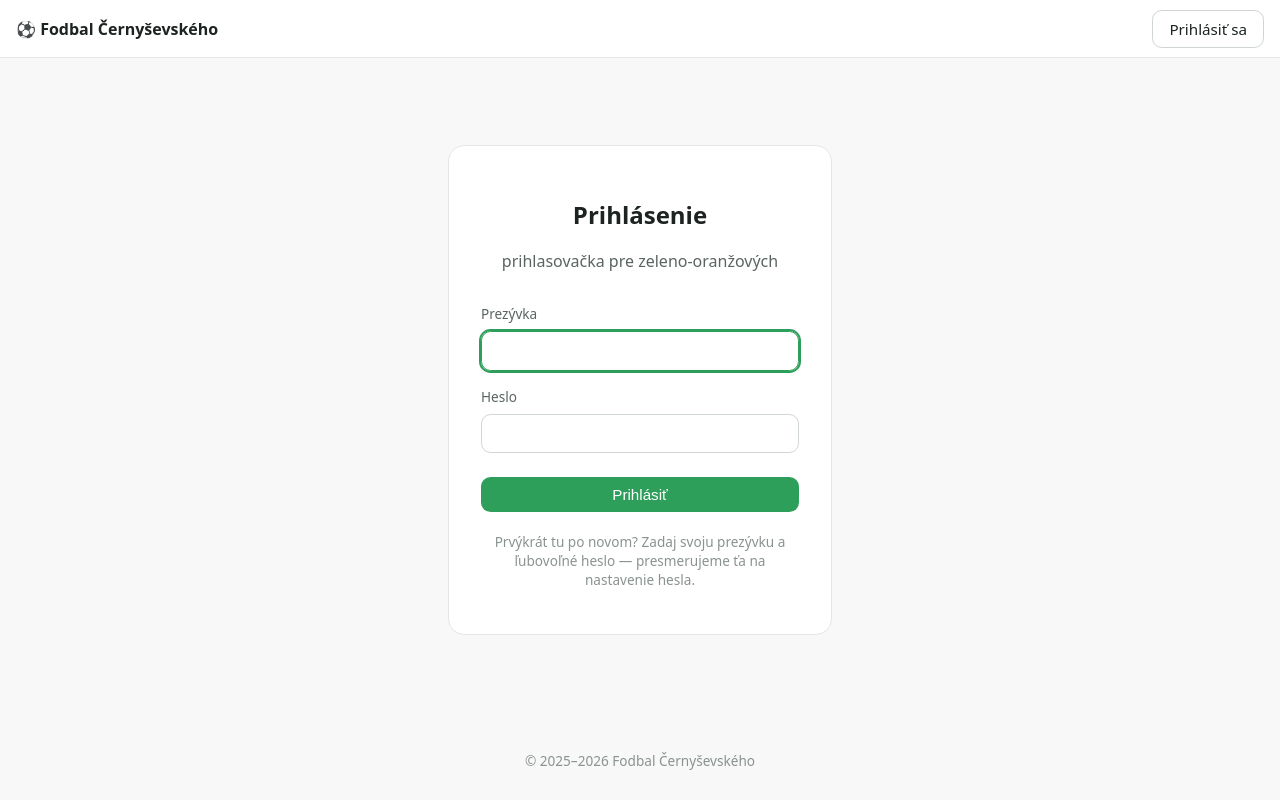
After one commit to bercik29/cernyfoot-v2, a Flask app: page /auth/login in a window 1280 px wide. The commit adds this page. Run offline with Flask 3, Linux system fonts and the light colour scheme.

Commit message:
Phase 2: auth & authorization
Claim-flow password auth per owner decision D3: migrated players set any
non-empty password on first login (argon2-hashed); no strength rules by
explicit choice; login rate limit (config LOGIN_RATELIMIT) as the sole
guardrail. Flask-Login sessions, CSRF enforced on every form, POST-only
logout, safe ?next= redirects, admin_required decorator, and an admin
password-reset that returns accounts to the unclaimed state. Guests are
records, not accounts (is_active=False). All auth events audit-logged.

27 tests passing; full claim flow also verified live with CSRF enabled.

Co-Authored-By: Claude Opus 4.8 <noreply@anthropic.com>

```diff
--- /dev/null
+++ b/app/auth/__init__.py
@@ -0,0 +1,5 @@
+from flask import Blueprint
+
+bp = Blueprint("auth", __name__, url_prefix="/auth")
+
+from . import routes  # noqa: E402,F401
--- /dev/null
+++ b/app/auth/forms.py
@@ -0,0 +1,23 @@
+"""Auth forms. Per owner decision D3 there are deliberately NO password-strength
+rules — any non-empty password is accepted; the login rate limit is the guardrail."""
+from flask_wtf import FlaskForm
+from wtforms import PasswordField, StringField
+from wtforms.validators import DataRequired, EqualTo
+
+
+class LoginForm(FlaskForm):
+    nickname = StringField("Prezývka", validators=[DataRequired(message="Zadaj prezývku.")])
+    password = PasswordField("Heslo", validators=[DataRequired(message="Zadaj heslo.")])
+
+
+class ClaimForm(FlaskForm):
+    password = PasswordField(
+        "Nové heslo", validators=[DataRequired(message="Heslo nemôže byť prázdne.")]
+    )
+    confirm = PasswordField(
+        "Heslo znova",
+        validators=[
+            DataRequired(message="Zopakuj heslo."),
+            EqualTo("password", message="Heslá sa nezhodujú."),
+        ],
+    )
--- /dev/null
+++ b/app/auth/routes.py
@@ -0,0 +1,106 @@
+"""Authentication: login, first-login claim flow (D3), logout, admin password reset.
+
+Flow: a migrated player has no password (`is_claimed == False`). On their first
+login attempt they are routed to the claim page, set any non-empty password
+(argon2-hashed), and are logged in. Admins can reset a password, which returns
+the account to the unclaimed state for re-claiming.
+"""
+from __future__ import annotations
+
+from flask import current_app, flash, redirect, render_template, request, url_for
+from flask_login import current_user, login_required, login_user, logout_user
+
+from ..extensions import db, limiter
+from ..models import Player
+from ..utils import admin_required, is_safe_url, log_action
+from . import bp
+from .forms import ClaimForm, LoginForm
+
+
+def _login_limit() -> str:
+    return current_app.config["LOGIN_RATELIMIT"]
+
+
+@bp.route("/login", methods=["GET", "POST"])
+@limiter.limit(_login_limit, methods=["POST"])
+def login():
+    if current_user.is_authenticated:
+        return redirect(url_for("main.index"))
+
+    form = LoginForm()
+    if form.validate_on_submit():
+        nickname = form.nickname.data.strip()
+        player = Player.query.filter_by(nickname=nickname).first()
+
+        if player is None or player.is_guest:
+            flash("Neznáma prezývka.", "error")
+        elif not player.is_claimed:
+            # First login after migration → claim flow.
+            return redirect(url_for("auth.claim", nickname=player.nickname))
+        elif player.check_password(form.password.data):
+            login_user(player)
+            log_action("auth.login", entity=f"player:{player.id}")
+            db.session.commit()
+            next_url = request.args.get("next")
+            return redirect(next_url if is_safe_url(next_url) else url_for("main.index"))
+        else:
+            flash("Nesprávne heslo.", "error")
+
+    return render_template("auth/login.html", form=form)
+
+
+@bp.route("/claim/<nickname>", methods=["GET", "POST"])
+@limiter.limit(_login_limit, methods=["POST"])
+def claim(nickname: str):
+    player = Player.query.filter_by(nickname=nickname).first()
+    if player is None or player.is_guest:
+        flash("Neznáma prezývka.", "error")
+        return redirect(url_for("auth.login"))
+    if player.is_claimed:
+        flash("Tento účet už má heslo. Prihlás sa — alebo požiadaj admina o reset.", "info")
+        return redirect(url_for("auth.login"))
+
+    form = ClaimForm()
+    if form.validate_on_submit():
+        player.set_password(form.password.data)
+        log_action("auth.claim", entity=f"player:{player.id}")
+        db.session.commit()
+        login_user(player)
+        flash(f"Heslo nastavené. Vitaj, {player.nickname}!", "success")
+        return redirect(url_for("main.index"))
+
+    return render_template("auth/claim.html", form=form, player=player)
+
+
+@bp.route("/logout", methods=["POST"])
+@login_required
+def logout():
+    log_action("auth.logout", entity=f"player:{current_user.id}")
+    db.session.commit()
+    logout_user()
+    flash("Odhlásený.", "info")
+    return redirect(url_for("main.index"))
+
+
+@bp.route("/reset/<int:player_id>", methods=["POST"])
+@admin_required
+def reset_password(player_id: int):
+    """Admin resets a player's password → account returns to the unclaimed state
+    and the player sets a new password on next login (D3)."""
+    player = db.session.get(Player, player_id)
+    if player is None or player.is_guest:
+        flash("Hráč neexistuje.", "error")
+        return redirect(url_for("main.index"))
+
+    player.password_hash = None
+    log_action("auth.password_reset", entity=f"player:{player.id}")
+    db.session.commit()
+    flash(f"Heslo pre {player.nickname} bolo zresetované — nastaví si nové pri prihlásení.", "success")
+    return redirect(request.referrer if is_safe_url_referrer() else url_for("main.index"))
+
+
+def is_safe_url_referrer() -> bool:
+    """Referrer is same-host? (Used for post-action redirects from admin pages.)"""
+    ref = request.referrer or ""
+    host = request.host_url
+    return ref.startswith(host)
--- a/app/extensions.py
+++ b/app/extensions.py
@@ -3,8 +3,13 @@ from flask_sqlalchemy import SQLAlchemy
 from flask_migrate import Migrate
 from flask_login import LoginManager
 from flask_wtf import CSRFProtect
+from flask_limiter import Limiter
+from flask_limiter.util import get_remote_address
 
 db = SQLAlchemy()
 migrate = Migrate()
 login_manager = LoginManager()
 csrf = CSRFProtect()
+# In-memory storage is the right size for this app (single PythonAnywhere instance);
+# the login rate limit is a guardrail, not a hard security boundary (D3).
+limiter = Limiter(key_func=get_remote_address, storage_uri="memory://")
--- a/app/models.py
+++ b/app/models.py
@@ -70,6 +70,12 @@ class Player(UserMixin, db.Model):
     @property
     def is_claimed(self) -> bool:
         return self.password_hash is not None
+
+    @property
+    def is_active(self) -> bool:
+        """Flask-Login hook: guest players are records, not accounts — they can
+        never hold a session."""
+        return not self.is_guest
 
     def set_password(self, raw: str) -> None:
         self.password_hash = _ph.hash(raw)
--- a/app/static/css/app.css
+++ b/app/static/css/app.css
@@ -36,3 +36,52 @@ body {
 }
 .footer { text-align: center; padding: 1rem; color: #8a938f; font-size: .85rem; }
 a { color: var(--green); }
+
+/* Top bar */
+.topbar {
+    display: flex; align-items: center; justify-content: space-between;
+    padding: .6rem 1rem; background: #fff; border-bottom: 1px solid #e3e7e5;
+}
+.brand { font-weight: 700; color: var(--ink); text-decoration: none; }
+.topnav { display: flex; align-items: center; gap: .75rem; }
+.whoami { color: #5a6560; font-size: .9rem; }
+.badge {
+    font-size: .7rem; padding: .1rem .4rem; border-radius: .5rem;
+    background: var(--orange); color: #fff; vertical-align: middle;
+}
+.inline-form { display: inline; margin: 0; }
+
+/* Buttons */
+.btn {
+    display: inline-block; padding: .5rem 1rem; border-radius: .6rem;
+    border: 1px solid transparent; cursor: pointer; font-size: .95rem;
+    text-decoration: none;
+}
+.btn-primary { background: var(--green); color: #fff; }
+.btn-primary:hover { filter: brightness(1.06); }
+.btn-ghost { background: transparent; border-color: #cfd6d2; color: var(--ink); }
+.btn-ghost:hover { background: #eef1ef; }
+
+/* Flash messages */
+.flashes { max-width: 32rem; margin: 1rem auto 0; padding: 0 1rem; }
+.flash { padding: .6rem 1rem; border-radius: .6rem; margin-bottom: .5rem; font-size: .95rem; }
+.flash-success { background: #e2f3e8; color: #1e6b3c; }
+.flash-info { background: #e8eef7; color: #2c4a76; }
+.flash-error { background: #fbe7e2; color: #93372a; }
+.flash-warning { background: #fdf3dc; color: #8a6413; }
+
+/* Auth card + forms */
+.auth-card {
+    background: #fff; border: 1px solid #e3e7e5; border-radius: 1rem;
+    padding: 2rem; max-width: 24rem; width: 100%; text-align: center;
+}
+.stack-form { display: flex; flex-direction: column; gap: .5rem; text-align: left; }
+.stack-form label { font-size: .85rem; color: #5a6560; margin-top: .5rem; }
+.stack-form input {
+    padding: .6rem .8rem; border: 1px solid #cfd6d2; border-radius: .6rem;
+    font-size: 1rem; width: 100%;
+}
+.stack-form input:focus { outline: 2px solid var(--green); border-color: var(--green); }
+.stack-form .btn { margin-top: 1rem; }
+.field-error { color: #93372a; font-size: .85rem; margin: .1rem 0 0; }
+.auth-hint { color: #8a938f; font-size: .85rem; margin-top: 1.25rem; }
--- /dev/null
+++ b/app/templates/auth/login.html
@@ -0,0 +1,28 @@
+{% extends "base.html" %}
+{% block title %}Prihlásenie — Fodbal Černyševského{% endblock %}
+
+{% block content %}
+<section class="auth-card">
+    <h1>Prihlásenie</h1>
+    <p class="tagline">prihlasovačka pre zeleno-oranžových</p>
+
+    <form method="POST" class="stack-form" novalidate>
+        {{ form.hidden_tag() }}
+
+        <label for="nickname">{{ form.nickname.label.text }}</label>
+        {{ form.nickname(id="nickname", autocomplete="username", autofocus=true) }}
+        {% for err in form.nickname.errors %}<p class="field-error">{{ err }}</p>{% endfor %}
+
+        <label for="password">{{ form.password.label.text }}</label>
+        {{ form.password(id="password", autocomplete="current-password") }}
+        {% for err in form.password.errors %}<p class="field-error">{{ err }}</p>{% endfor %}
+
+        <button type="submit" class="btn btn-primary">Prihlásiť</button>
+    </form>
+
+    <p class="auth-hint">
+        Prvýkrát tu po novom? Zadaj svoju prezývku a ľubovoľné heslo —
+        presmerujeme ťa na nastavenie hesla.
+    </p>
+</section>
+{% endblock %}
--- a/app/templates/base.html
+++ b/app/templates/base.html
@@ -7,6 +7,31 @@
     <link rel="stylesheet" href="{{ url_for('static', filename='css/app.css') }}">
 </head>
 <body>
+    <header class="topbar">
+        <a class="brand" href="{{ url_for('main.index') }}">⚽ Fodbal Černyševského</a>
+        <nav class="topnav">
+            {% if current_user.is_authenticated %}
+                <span class="whoami">{{ current_user.nickname }}{% if current_user.is_admin %} <span class="badge">admin</span>{% endif %}</span>
+                <form action="{{ url_for('auth.logout') }}" method="POST" class="inline-form">
+                    <input type="hidden" name="csrf_token" value="{{ csrf_token() }}">
+                    <button type="submit" class="btn btn-ghost">Odhlásiť sa</button>
+                </form>
+            {% else %}
+                <a class="btn btn-ghost" href="{{ url_for('auth.login') }}">Prihlásiť sa</a>
+            {% endif %}
+        </nav>
+    </header>
+
+    {% with messages = get_flashed_messages(with_categories=true) %}
+        {% if messages %}
+        <div class="flashes">
+            {% for category, message in messages %}
+            <div class="flash flash-{{ category }}">{{ message }}</div>
+            {% endfor %}
+        </div>
+        {% endif %}
+    {% endwith %}
+
     <main class="container">
         {% block content %}{% endblock %}
     </main>
```
Also changed, not shown: app/__init__.py (+12 -1 lines), app/templates/auth/claim.html (added, +25 -0 lines), app/templates/errors/403.html (added, +9 -0 lines), app/templates/errors/429.html (added, +9 -0 lines), app/utils.py (added, +48 -0 lines), scripts/output/migration_report.md (+1 -1 lines), tests/test_auth.py (added, +136 -0 lines), README.md.
